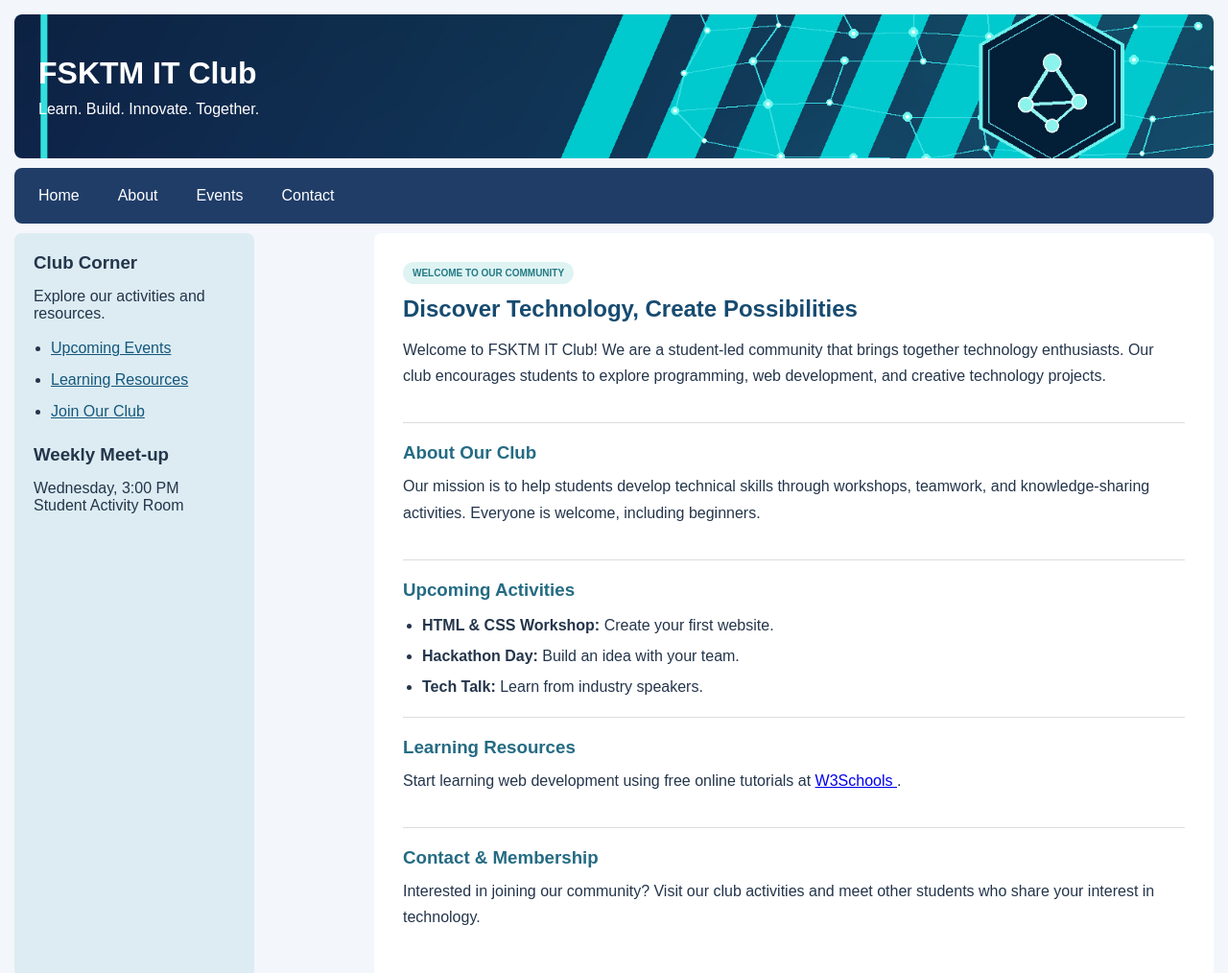
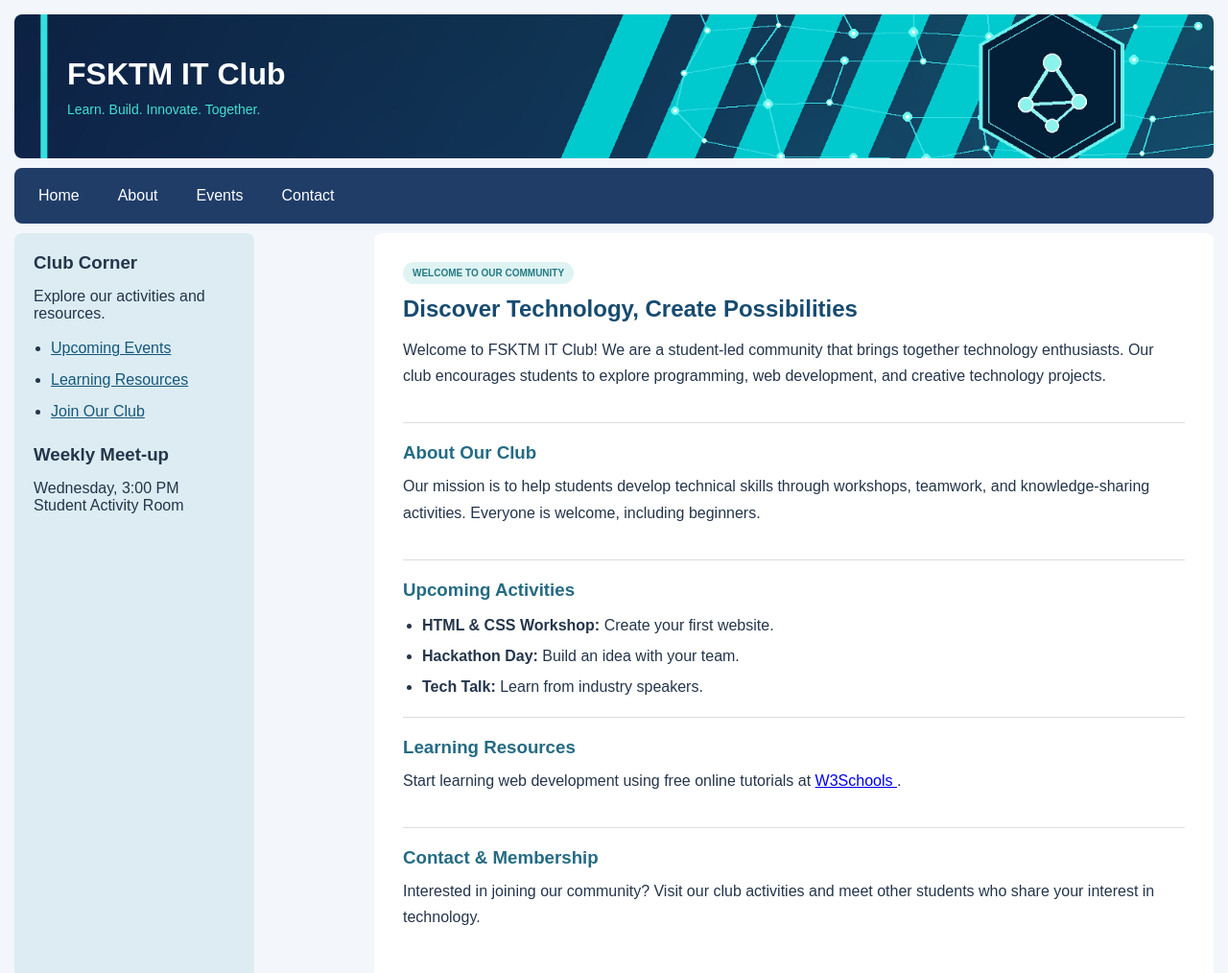
Before and after one commit to mengrosie/Lab_4, a plain HTML site: page index.html in a window 1280 px wide. Shown: the top 1014 px of the page at 96% size. Drawn offline with Linux system fonts and the light colour scheme.

Commit message:
update style

```diff
--- a/index.html
+++ b/index.html
@@ -29,14 +29,17 @@
       }
 
       /* Logo / Header */
+
       .logo {
         min-height: 150px;
         background-image: url("./header.jpg");
         background-size: cover;
         background-position: center;
         background-repeat: no-repeat;
+
         color: white;
         padding: 25px;
+        padding-left: 55px;
         border-radius: 8px;
 
         display: flex;
@@ -45,8 +48,14 @@
       }
 
       .logo h1 {
+        font-size: 32px;
         margin-bottom: 10px;
-        font-size: 32px;
+        color: white;
+      }
+
+      .logo p {
+        color: #40e0d0;
+        font-size: 14px;
       }
 
       .welcome-label {
```
